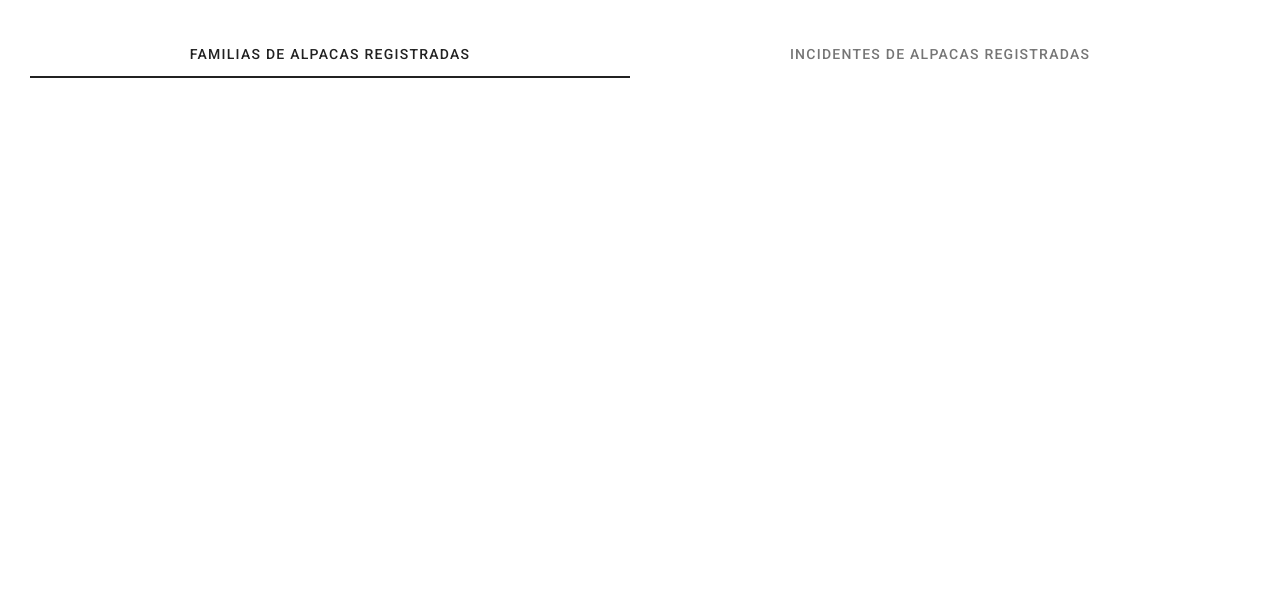
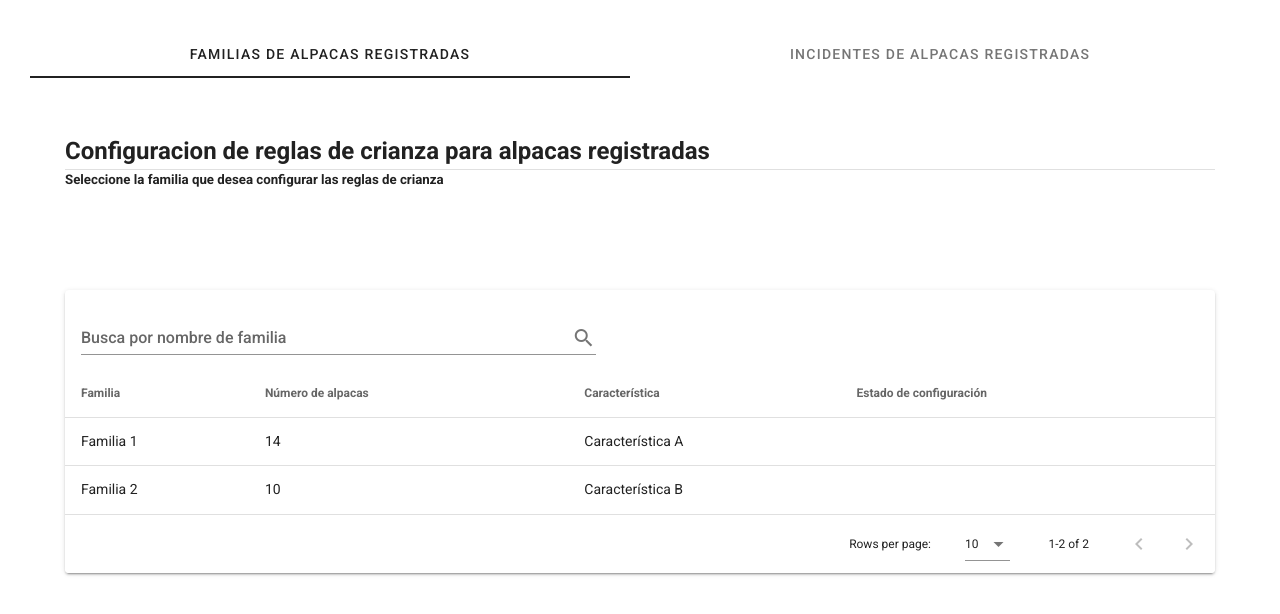
Before and after one commit to MATRIXMM/chakra-frotend, a Nuxt app: page /veterinario/configuracion in a window 1280 px wide. Shown: the top 614 px of the page. Built offline with nearby package versions, Linux system fonts and the light colour scheme.

Commit message:
feat/configuration index page

```diff
--- /dev/null
+++ b/components/veterinario/configuracion/AlpacasRegistradas.vue
@@ -0,0 +1,71 @@
+<template>
+  <div style="padding: 20px">
+    <h2>
+      Configuracion de reglas de crianza para alpacas registradas
+    </h2>
+    <VDivider />
+    <h5>
+      Seleccione la familia que desea configurar las reglas de crianza
+    </h5>
+    <v-card style="margin-top: 100px">
+      <v-card-title>
+        <v-text-field
+          v-model="search"
+          append-icon="mdi-magnify"
+          label="Busca por nombre de familia"
+          single-line
+          hide-details
+        ></v-text-field>
+        <v-spacer></v-spacer>
+        <v-spacer></v-spacer>
+      </v-card-title>
+      <v-data-table
+        :headers="headers"
+        :items="familia"
+        :search="search"
+        @click:row="imprimeResultado"
+      ></v-data-table>
+    </v-card>
+  </div>
+</template>
+
+<script>
+export default {
+  name: "AlpacasRegistradas",
+  data: () => ({
+    search: '',
+    headers: [
+      {
+        text: 'Familia',
+        align: 'start',
+        sortable: false,
+        value: 'familia',
+      },
+      { text: 'Número de alpacas', value: 'cantAlpacas' },
+      { text: 'Característica', value: 'caracteristica' },
+      { text: 'Estado de configuración', value: 'carbs' },
+    ],
+    familia: [
+      {
+        familia: 'Familia 1',
+        cantAlpacas: 14,
+        caracteristica: 'Característica A',
+      },
+      {
+        familia: 'Familia 2',
+        cantAlpacas: 10,
+        caracteristica: 'Característica B',
+      },
+    ],
+  }),
+  methods: {
+    imprimeResultado(event){
+      console.log('Imprime lo seleecionado', event)
+    }
+  },
+}
+</script>
+
+<style scoped>
+
+</style>
--- a/pages/veterinario/configuracion/index.vue
+++ b/pages/veterinario/configuracion/index.vue
@@ -14,13 +14,16 @@
       </v-tab>
     </v-tabs>
 
-    <v-tabs-items v-model="tab">
+    <v-tabs-items v-model="tab" style="margin-top: 20px">
       <v-tab-item
         v-for="n in 2"
         :key="n"
       >
-        <div v-if="">
-
+        <div v-if="n === 1" style="padding: 15px">
+          <AlpacasRegistradas />
+        </div>
+        <div v-if="n === 2" style="padding: 15px">
+          <h1>esto es del segundo</h1>
         </div>
       </v-tab-item>
     </v-tabs-items>
@@ -28,7 +31,13 @@
 </template>
 
 <script>
+
+import AlpacasRegistradas from "@/components/veterinario/configuracion/AlpacasRegistradas";
+
 export default {
+  components: {
+    AlpacasRegistradas: AlpacasRegistradas,
+  },
   name: "index",
   data: () => ({
     nameTabs: ['FAMILIAS DE ALPACAS REGISTRADAS', 'INCIDENTES DE ALPACAS REGISTRADAS'],
```
